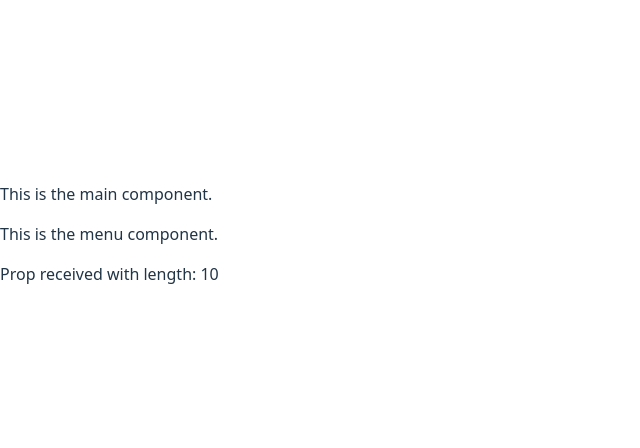
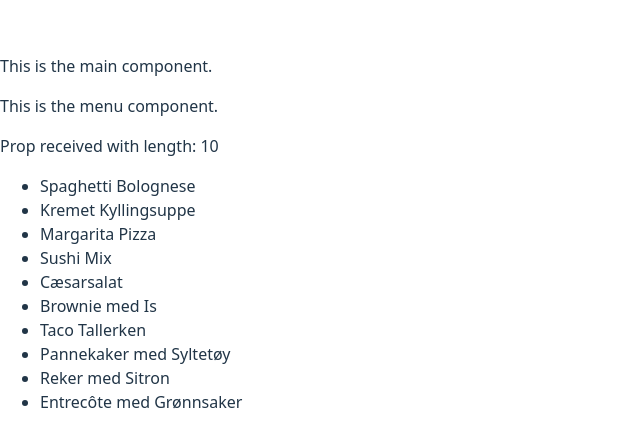
Before and after one commit to MrHryhorii/restaurant-menu, a React (Vite) app: page / in a window 1280 px wide. Shown: the part 166-614 px from the top of the page, without its empty margins (0-640 px from the left). Built offline with nearby package versions, Linux system fonts and the light colour scheme.

Commit message:
loop-dish

```diff
--- a/src/component/Menu.jsx
+++ b/src/component/Menu.jsx
@@ -6,6 +6,17 @@ const Menu = (props) => {
     <div>
         <p>This is the menu component.</p>
         <p>Prop received with length: {props.array.length}</p>
+
+        <ul>
+            {
+                props.array
+                .map(
+                    item => (
+                    <li key={item.id}>{item.tittel}</li>
+                    )
+                )
+            }
+        </ul>
     </div>
   )
 }
```
